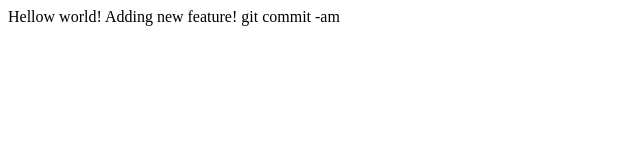
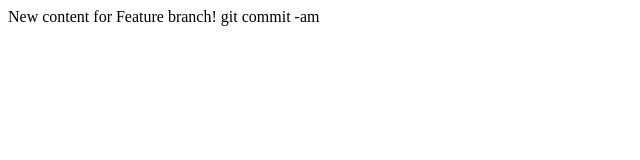
Before and after one commit to singhperry/lecture1, a plain HTML site: page index.html in a window 1280 px wide. Shown: the full height of the page, 0-640 px from the left. Drawn offline with Linux system fonts and the light colour scheme.

Commit message:
commit master

```diff
--- a/index.html
+++ b/index.html
@@ -4,8 +4,7 @@
     <title>Test</title>
   </head>
   <body>
-    Hellow world!
-    Adding new feature!
+    New content for Feature branch!
   </body>
 </html>
 git commit -am
```
